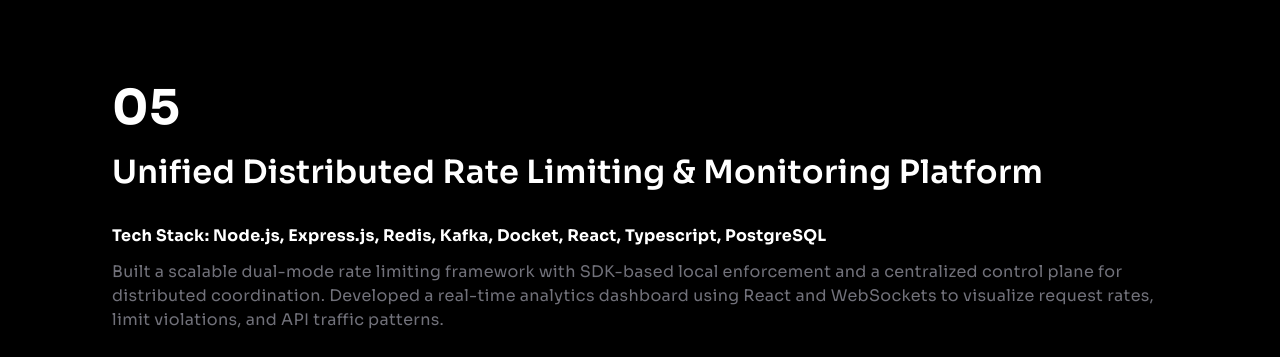
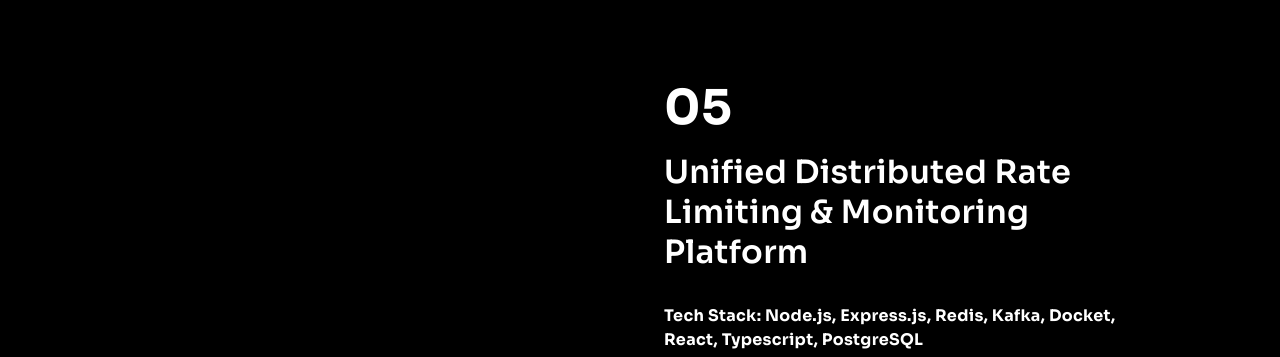
Before and after one commit to AshokAdithya/Portfolio, a plain HTML site: page index.html in a window 1280 px wide. Shown: the part 3178-3535 px from the top of the page. Drawn offline with nearby package versions, Linux system fonts and the light colour scheme.

Commit message:
Resolved Errors

```diff
--- a/index.html
+++ b/index.html
@@ -779,6 +779,16 @@
               </div>
             </div>
           </div>
+          <div class="project_card">
+            <div class="project_card_img_div_wrapper">
+              <div class="project_card_img_div">
+                <!-- <img
+                  class="project_card_img"
+                  src="./public/assets/images/project image 3.png"
+                  alt=""
+                /> -->
+              </div>
+            </div>
             <div class="project_card_text_div">
               <p class="project_card_numbering">05</p>
               <p class="project_card_heading">
@@ -794,11 +804,11 @@
               <div class="under_space"></div>
               <p class="project_card_para"></p>
               <p class="project_card_para">
-              Built a scalable dual-mode rate limiting framework with SDK-based
-              local enforcement and a centralized control plane for distributed
-              coordination. Developed a real-time analytics dashboard using
-              React and WebSockets to visualize request rates, limit violations,
-              and API traffic patterns.
+                Built a scalable dual-mode rate limiting framework with
+                SDK-based local enforcement and a centralized control plane for
+                distributed coordination. Developed a real-time analytics
+                dashboard using React and WebSockets to visualize request rates,
+                limit violations, and API traffic patterns.
               </p>
               <div class="project_card_link_div">
                 <a
@@ -835,6 +845,7 @@
                     />
                   </svg>
                 </a>
+              </div>
             </div>
           </div>
         </div>
```
Lines whose indentation alone changed are shown as unchanged.
